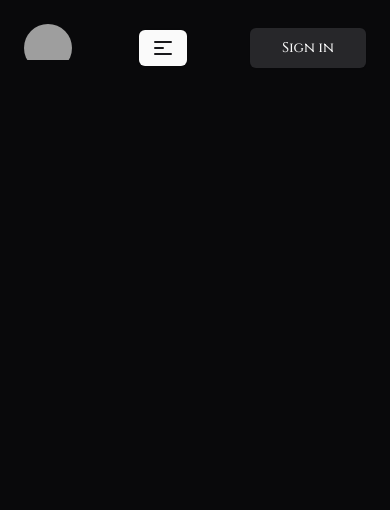
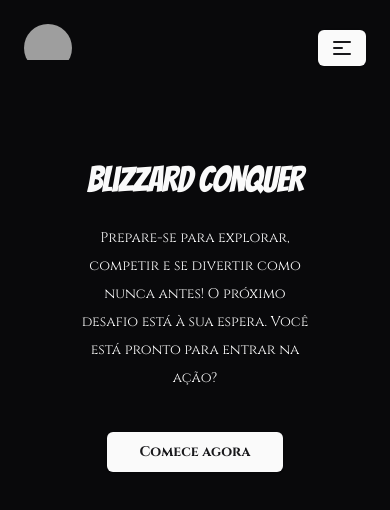
Before and after one commit to smartinsdev/blizzardco, a Next.js app: page / in a window 390 px wide. Shown: the top 510 px of the page. Built offline with nearby package versions, Linux system fonts and the light colour scheme; grey boxes are pictures that could not be loaded.

Commit message:
feat add the card box component

```diff
--- a/src/app/page.tsx
+++ b/src/app/page.tsx
@@ -1,7 +1,54 @@
-import Image from "next/image";
+import { Button } from "@/components/ui/button";
+import { cn } from "@/lib/utils";
+import { Cinzel } from "next/font/google";
+import { Bangers } from "next/font/google";
+import Link from "next/link";
+
+const bangers = Bangers({ subsets: ["latin"], weight: "400" });
+
+const cinzel = Cinzel({ subsets: ["latin"] });
 
 export default function Home() {
   return (
-    <main className="flex min-h-screen flex-col items-center justify-between p-24 bg-background"></main>
+    <main className={cn("min-h-screen bg-background", cinzel.className)}>
+      <section className="relative hidden md:block">
+        <video autoPlay muted loop className="object-cover w-full h-full">
+          <source src="bg-video3.mp4" type="video/mp4" />
+        </video>
+        <div className="absolute inset-0 bg-black bg-opacity-40"></div>
+        <div className="absolute top-[40%] left-[46%] -translate-x-1/2 flex flex-col items-center justify-center text-center max-w-7xl mx-auto">
+          <p className="leading-7 [&:not(:first-child)]:mt-6 text-sm md:text-base lg:w-1/2 mx-auto">
+            Prepare-se para explorar, competir e se divertir como nunca antes! O
+            próximo desafio está à sua espera. Você está pronto para entrar na
+            ação?
+          </p>
+          <Link href="/register" passHref>
+            <Button size="lg" className="mt-10 font-bold">
+              Comece agora
+            </Button>
+          </Link>
+        </div>
+      </section>
+      <section className="md:hidden py-40 px-20 flex flex-col items-center justify-center text-center max-w-7xl mx-auto">
+        <h1
+          className={cn(
+            "scroll-m-20 text-4xl tracking-tight md:text-5xl lg:text-6xl text-center",
+            bangers.className
+          )}
+        >
+          Blizzard Conquer
+        </h1>
+        <p className="leading-7 [&:not(:first-child)]:mt-6 text-sm md:text-base lg:w-1/2 mx-auto">
+          Prepare-se para explorar, competir e se divertir como nunca antes! O
+          próximo desafio está à sua espera. Você está pronto para entrar na
+          ação?
+        </p>
+        <Link href="/register" passHref>
+          <Button size="lg" className="mt-10 font-bold">
+            Comece agora
+          </Button>
+        </Link>
+      </section>
+    </main>
   );
 }
--- /dev/null
+++ b/src/components/auth/back-button.tsx
@@ -0,0 +1,18 @@
+"use client";
+
+import Link from "next/link";
+
+import { Button } from "@/components/ui/button";
+
+interface BackButtonProps {
+  href: string;
+  label: string;
+}
+
+export const BackButton = ({ href, label }: BackButtonProps) => {
+  return (
+    <Button variant="link" className="font-normal w-full" size="sm" asChild>
+      <Link href={href}>{label}</Link>
+    </Button>
+  );
+};
--- /dev/null
+++ b/src/components/auth/card-box.tsx
@@ -0,0 +1,37 @@
+"use client";
+
+import {
+  Card,
+  CardContent,
+  CardFooter,
+  CardHeader,
+} from "@/components/ui/card";
+import { Header } from "./header";
+import { BackButton } from "./back-button";
+
+interface CardWrapperProps {
+  children: React.ReactNode;
+  headerLabel: string;
+  backButtonLabel: string;
+  backButtonHref: string;
+  showSocial?: boolean;
+}
+
+export const CardWrapper = ({
+  children,
+  headerLabel,
+  backButtonLabel,
+  backButtonHref,
+}: CardWrapperProps) => {
+  return (
+    <Card className="w-[400px] shadow-md">
+      <CardHeader>
+        <Header label={headerLabel} />
+      </CardHeader>
+      <CardContent>{children}</CardContent>
+      <CardFooter>
+        <BackButton label={backButtonLabel} href={backButtonHref} />
+      </CardFooter>
+    </Card>
+  );
+};
--- /dev/null
+++ b/src/components/auth/header.tsx
@@ -0,0 +1,14 @@
+import { cn } from "@/lib/utils";
+
+interface HeaderProps {
+  label: string;
+}
+
+export const Header = ({ label }: HeaderProps) => {
+  return (
+    <div className="w-full flex flex-col gap-y-4 items-center justify-center">
+      <h1 className={cn("text-3xl font-semibold")}>🔐 Auth</h1>
+      <p className="text-muted-foreground text-sm">{label}</p>
+    </div>
+  );
+};
--- a/src/components/header/NavBar.tsx
+++ b/src/components/header/NavBar.tsx
@@ -34,7 +34,7 @@ export default function Header() {
     <header
       className={cn(
         `fixed w-full z-20 transition duration-300 ease-in-out bg-transparent`,
-        isScrolling && "bg-background"
+        isScrolling && "bg-foreground"
       )}
     >
       <div className="max-w-7xl mx-auto flex justify-between items-center p-6 w-full">
@@ -49,17 +49,18 @@ export default function Header() {
             />
           </Link>
         </div>
-        <nav className="flex space-x-1">
-          <div className="hidden sm:flex space-x-1">
+        <nav className="flex">
+          <div className="hidden md:flex space-x-1">
             {navItems.map((item, index) => (
               <Link
                 key={index}
                 href={item.href}
                 className={cn(
-                  `inline-flex h-9 w-max items-center justify-center rounded-md bg-background px-4 py-2 text-sm font-medium
+                  `inline-flex h-9 w-max items-center justify-center rounded-md px-4 py-2 text-xs md:text-sm lg:text-base font-medium
                   transition-all hover:bg-accent hover:text-accent-foreground
                   focus:bg-accent focus:text-accent-foreground focus:outline-none`,
-                  cinzel.className
+                  cinzel.className,
+                  isScrolling && "text-primary-foreground"
                 )}
               >
                 {item.name}
@@ -93,8 +94,11 @@ export default function Header() {
           />
         </nav>
         <LoginButton asChild mode="modal">
-          <Button variant="secondary" size="lg" className={cinzel.className}>
-            Sign in
+          <Button
+            size="lg"
+            className={cn("hidden sm:block font-bold", cinzel.className)}
+          >
+            Entrar
           </Button>
         </LoginButton>
       </div>
```
Also changed, not shown: src/components/auth/login-form.tsx (added), 2 other files (tests, documents, lock files or other folders).
